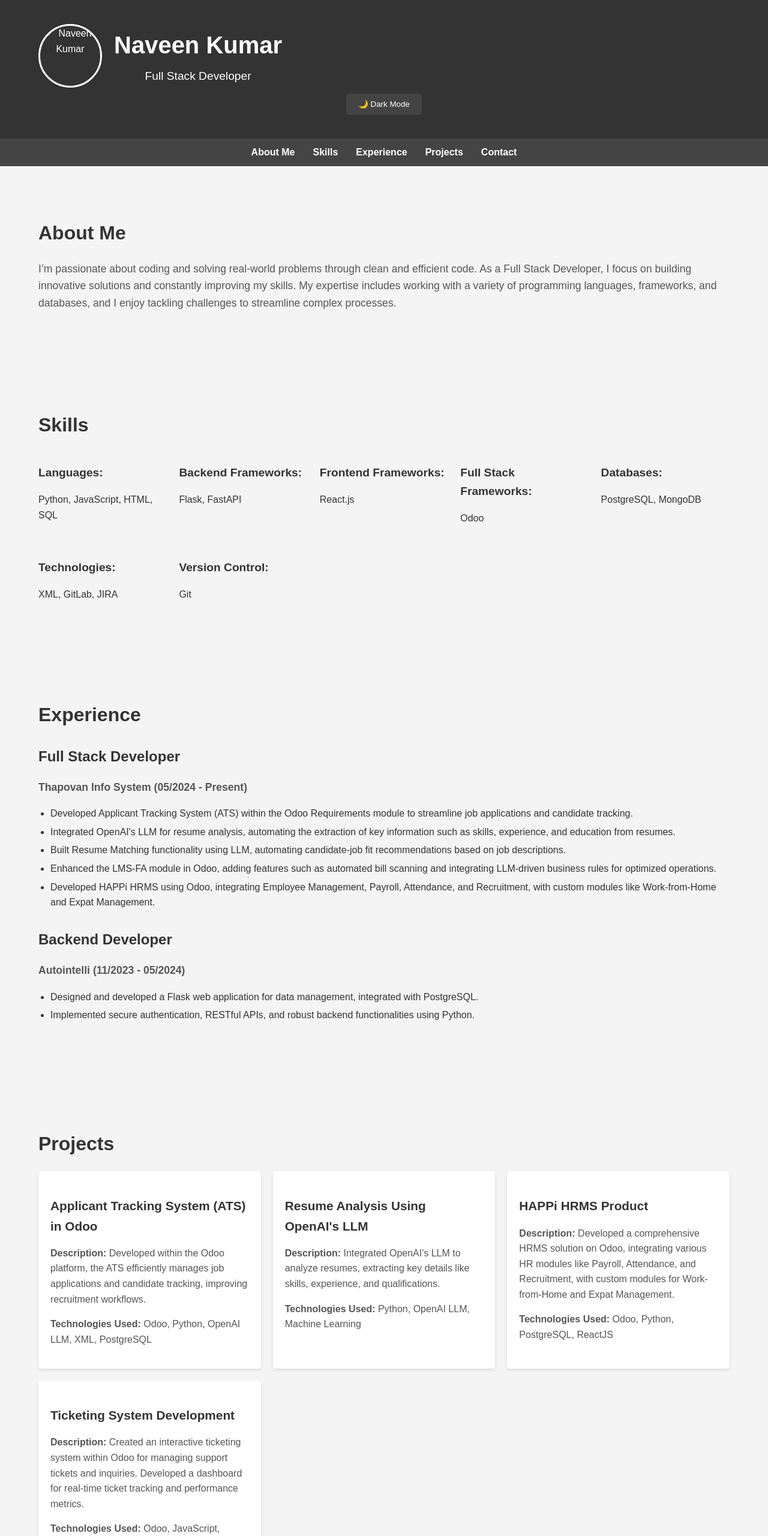
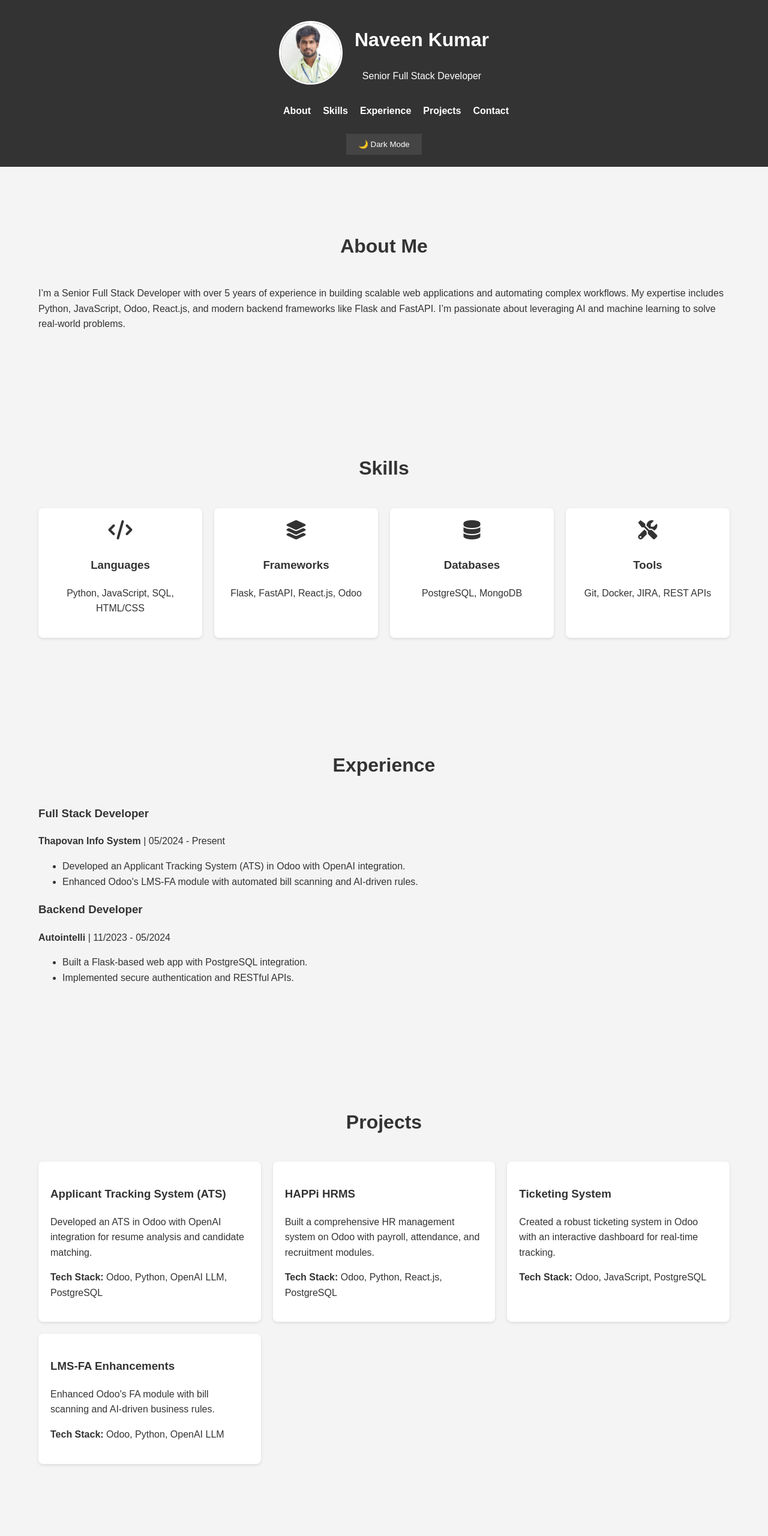
Before and after one commit to Naveenkumar2527/portfolio, a plain HTML site: page index.html in a window 1280 px wide. Shown: the top 2560 px of the page at 60% size. Drawn offline with Linux system fonts and the light colour scheme.

Commit message:
intial commit

```diff
--- a/index.html
+++ b/index.html
@@ -3,173 +3,135 @@
 <head>
     <meta charset="UTF-8">
     <meta name="viewport" content="width=device-width, initial-scale=1.0">
-    <title>Naveen Kumar - Full Stack Developer</title>
+    <title>Naveen Kumar - Senior Full Stack Developer</title>
+    <link rel="stylesheet" href="https://cdnjs.cloudflare.com/ajax/libs/font-awesome/6.0.0/css/all.min.css">
     <link rel="stylesheet" href="styles.css">
-    <link rel="stylesheet" href="https://cdnjs.cloudflare.com/ajax/libs/font-awesome/6.0.0/css/all.min.css">
 </head>
 <body>
+    <!-- Header Section -->
     <header>
         <div class="container">
             <div class="profile">
                 <img src="profile.jpg" alt="Naveen Kumar" class="profile-photo">
                 <div>
                     <h1>Naveen Kumar</h1>
-                    <p>Full Stack Developer</p>
+                    <p>Senior Full Stack Developer</p>
                 </div>
             </div>
+            <nav>
+                <ul>
+                    <li><a href="#about">About</a></li>
+                    <li><a href="#skills">Skills</a></li>
+                    <li><a href="#experience">Experience</a></li>
+                    <li><a href="#projects">Projects</a></li>
+                    <li><a href="#contact">Contact</a></li>
+                </ul>
+            </nav>
             <button id="toggle-dark-mode">🌙 Dark Mode</button>
         </div>
     </header>
 
-    <nav>
-        <ul>
-            <li><a href="#about">About Me</a></li>
-            <li><a href="#skills">Skills</a></li>
-            <li><a href="#experience">Experience</a></li>
-            <li><a href="#projects">Projects</a></li>
-            <li><a href="#contact">Contact</a></li>
-        </ul>
-    </nav>
-
+    <!-- About Section -->
     <section id="about" class="section">
         <div class="container">
             <h2>About Me</h2>
-            <p>I’m passionate about coding and solving real-world problems through clean and efficient code. As a Full Stack Developer, I focus on building innovative solutions and constantly improving my skills. My expertise includes working with a variety of programming languages, frameworks, and databases, and I enjoy tackling challenges to streamline complex processes.</p>
+            <p>I’m a Senior Full Stack Developer with over 5 years of experience in building scalable web applications and automating complex workflows. My expertise includes Python, JavaScript, Odoo, React.js, and modern backend frameworks like Flask and FastAPI. I’m passionate about leveraging AI and machine learning to solve real-world problems.</p>
         </div>
     </section>
 
+    <!-- Skills Section -->
     <section id="skills" class="section">
         <div class="container">
             <h2>Skills</h2>
             <div class="skills-grid">
-                <div>
-                    <h3>Languages:</h3>
+                <div class="skill">
+                    <i class="fas fa-code"></i>
+                    <h3>Languages</h3>
+                    <p>Python, JavaScript, SQL, HTML/CSS</p>
+                </div>
+                <div class="skill">
+                    <i class="fas fa-layer-group"></i>
+                    <h3>Frameworks</h3>
+                    <p>Flask, FastAPI, React.js, Odoo</p>
+                </div>
+                <div class="skill">
+                    <i class="fas fa-database"></i>
+                    <h3>Databases</h3>
+                    <p>PostgreSQL, MongoDB</p>
+                </div>
+                <div class="skill">
+                    <i class="fas fa-tools"></i>
+                    <h3>Tools</h3>
+                    <p>Git, Docker, JIRA, REST APIs</p>
+                </div>
+            </div>
+        </div>
+    </section>
+
+    <!-- Experience Section -->
+    <section id="experience" class="section">
+        <div class="container">
+            <h2>Experience</h2>
+            <div class="timeline">
+                <div class="timeline-item">
+                    <h3>Full Stack Developer</h3>
+                    <p><strong>Thapovan Info System</strong> | 05/2024 - Present</p>
                     <ul>
-                        <li>Python, JavaScript, HTML, SQL</li>
+                        <li>Developed an Applicant Tracking System (ATS) in Odoo with OpenAI integration.</li>
+                        <li>Enhanced Odoo's LMS-FA module with automated bill scanning and AI-driven rules.</li>
                     </ul>
                 </div>
-                <div>
-                    <h3>Backend Frameworks:</h3>
+                <div class="timeline-item">
+                    <h3>Backend Developer</h3>
+                    <p><strong>Autointelli</strong> | 11/2023 - 05/2024</p>
                     <ul>
-                        <li>Flask, FastAPI</li>
-                    </ul>
-                </div>
-                <div>
-                    <h3>Frontend Frameworks:</h3>
-                    <ul>
-                        <li>React.js</li>
-                    </ul>
-                </div>
-                <div>
-                    <h3>Full Stack Frameworks:</h3>
-                    <ul>
-                        <li>Odoo</li>
-                    </ul>
-                </div>
-                <div>
-                    <h3>Databases:</h3>
-                    <ul>
-                        <li>PostgreSQL, MongoDB</li>
-                    </ul>
-                </div>
-                <div>
-                    <h3>Technologies:</h3>
-                    <ul>
-                        <li>XML, GitLab, JIRA</li>
-                    </ul>
-                </div>
-                <div>
-                    <h3>Version Control:</h3>
-                    <ul>
-                        <li>Git</li>
+                        <li>Built a Flask-based web app with PostgreSQL integration.</li>
+                        <li>Implemented secure authentication and RESTful APIs.</li>
                     </ul>
                 </div>
             </div>
         </div>
     </section>
 
-    <section id="experience" class="section">
-        <div class="container">
-            <h2>Experience</h2>
-            <div class="experience-item">
-                <h3>Full Stack Developer</h3>
-                <p><strong>Thapovan Info System (05/2024 - Present)</strong></p>
-                <ul>
-                    <li>Developed Applicant Tracking System (ATS) within the Odoo Requirements module to streamline job applications and candidate tracking.</li>
-                    <li>Integrated OpenAI's LLM for resume analysis, automating the extraction of key information such as skills, experience, and education from resumes.</li>
-                    <li>Built Resume Matching functionality using LLM, automating candidate-job fit recommendations based on job descriptions.</li>
-                    <li>Enhanced the LMS-FA module in Odoo, adding features such as automated bill scanning and integrating LLM-driven business rules for optimized operations.</li>
-                    <li>Developed HAPPi HRMS using Odoo, integrating Employee Management, Payroll, Attendance, and Recruitment, with custom modules like Work-from-Home and Expat Management.</li>
-                </ul>
-            </div>
-
-            <div class="experience-item">
-                <h3>Backend Developer</h3>
-                <p><strong>Autointelli (11/2023 - 05/2024)</strong></p>
-                <ul>
-                    <li>Designed and developed a Flask web application for data management, integrated with PostgreSQL.</li>
-                    <li>Implemented secure authentication, RESTful APIs, and robust backend functionalities using Python.</li>
-                </ul>
-            </div>
-        </div>
-    </section>
-
+    <!-- Projects Section -->
     <section id="projects" class="section">
         <div class="container">
             <h2>Projects</h2>
             <div class="projects-grid">
                 <div class="project">
-                    <h3>Applicant Tracking System (ATS) in Odoo</h3>
-                    <p><strong>Description:</strong> Developed within the Odoo platform, the ATS efficiently manages job applications and candidate tracking, improving recruitment workflows.</p>
-                    <p><strong>Technologies Used:</strong> Odoo, Python, OpenAI LLM, XML, PostgreSQL</p>
+                    <h3>Applicant Tracking System (ATS)</h3>
+                    <p>Developed an ATS in Odoo with OpenAI integration for resume analysis and candidate matching.</p>
+                    <p><strong>Tech Stack:</strong> Odoo, Python, OpenAI LLM, PostgreSQL</p>
                 </div>
-
                 <div class="project">
-                    <h3>Resume Analysis Using OpenAI's LLM</h3>
-                    <p><strong>Description:</strong> Integrated OpenAI's LLM to analyze resumes, extracting key details like skills, experience, and qualifications.</p>
-                    <p><strong>Technologies Used:</strong> Python, OpenAI LLM, Machine Learning</p>
+                    <h3>HAPPi HRMS</h3>
+                    <p>Built a comprehensive HR management system on Odoo with payroll, attendance, and recruitment modules.</p>
+                    <p><strong>Tech Stack:</strong> Odoo, Python, React.js, PostgreSQL</p>
                 </div>
-
                 <div class="project">
-                    <h3>HAPPi HRMS Product</h3>
-                    <p><strong>Description:</strong> Developed a comprehensive HRMS solution on Odoo, integrating various HR modules like Payroll, Attendance, and Recruitment, with custom modules for Work-from-Home and Expat Management.</p>
-                    <p><strong>Technologies Used:</strong> Odoo, Python, PostgreSQL, ReactJS</p>
+                    <h3>Ticketing System</h3>
+                    <p>Created a robust ticketing system in Odoo with an interactive dashboard for real-time tracking.</p>
+                    <p><strong>Tech Stack:</strong> Odoo, JavaScript, PostgreSQL</p>
                 </div>
-
                 <div class="project">
-                    <h3>Ticketing System Development</h3>
-                    <p><strong>Description:</strong> Created an interactive ticketing system within Odoo for managing support tickets and inquiries. Developed a dashboard for real-time ticket tracking and performance metrics.</p>
-                    <p><strong>Technologies Used:</strong> Odoo, JavaScript, PostgreSQL</p>
+                    <h3>LMS-FA Enhancements</h3>
+                    <p>Enhanced Odoo's FA module with bill scanning and AI-driven business rules.</p>
+                    <p><strong>Tech Stack:</strong> Odoo, Python, OpenAI LLM</p>
                 </div>
             </div>
         </div>
     </section>
 
+    <!-- Contact Section -->
     <section id="contact" class="section">
         <div class="container">
             <h2>Contact</h2>
-            <p>If you'd like to get in touch, feel free to reach out via email or LinkedIn.</p>
+            <p>Let’s connect and build something amazing together!</p>
             <ul class="contact-info">
                 <li><i class="fas fa-envelope"></i> <a href="mailto:naveenkumardgl2000@gmail.com">naveenkumardgl2000@gmail.com</a></li>
                 <li><i class="fas fa-phone"></i> +9597672778</li>
-                <li><i class="fas fa-map-marker-alt"></i> Anand</li>
+                <li><i class="fas fa-map-marker-alt"></i> Chennai, India</li>
             </ul>
-
-            <h3>References</h3>
-            <div class="references">
-                <p><strong>Mohamed Yahiya</strong></p>
-                <ul>
-                    <li>Project Manager, Thapovan Info System</li>
-                    <li><i class="fas fa-phone"></i> 8608412877</li>
-                </ul>
-
-                <p><strong>Project Manager, Autointelli</strong></p>
-                <ul>
-                    <li><i class="fas fa-phone"></i> +1-571-426-9715</li>
-                </ul>
-            </div>
-
-            <h3>Social Links</h3>
             <ul class="social-links">
                 <li><a href="https://www.linkedin.com/in/naveen-kumar-7896ba228"><i class="fab fa-linkedin"></i> LinkedIn</a></li>
                 <li><a href="https://github.com/Naveenkumar2527"><i class="fab fa-github"></i> GitHub</a></li>
@@ -178,12 +140,14 @@
         </div>
     </section>
 
+    <!-- Footer -->
     <footer>
         <div class="container">
             <p>&copy; <span id="current-year"></span> Naveen Kumar. All rights reserved.</p>
         </div>
     </footer>
 
+    <!-- Scripts -->
     <script src="script.js"></script>
 </body>
 </html>
--- a/script.js
+++ b/script.js
@@ -4,39 +4,18 @@ const body = document.body;
 
 toggleDarkMode.addEventListener('click', () => {
     body.classList.toggle('dark-mode');
-    if (body.classList.contains('dark-mode')) {
-        toggleDarkMode.textContent = '☀️ Light Mode';
-    } else {
-        toggleDarkMode.textContent = '🌙 Dark Mode';
-    }
+    toggleDarkMode.textContent = body.classList.contains('dark-mode') ? '☀️ Light Mode' : '🌙 Dark Mode';
 });
 
-// Smooth Scroll for Navigation Links
+// Update Current Year in Footer
+document.getElementById('current-year').textContent = new Date().getFullYear();
+
+// Smooth Scrolling
 document.querySelectorAll('nav ul li a').forEach(anchor => {
     anchor.addEventListener('click', function (e) {
         e.preventDefault();
-        const targetId = this.getAttribute('href').substring(1);
-        const targetSection = document.getElementById(targetId);
-        targetSection.scrollIntoView({ behavior: 'smooth', block: 'start' });
+        document.querySelector(this.getAttribute('href')).scrollIntoView({
+            behavior: 'smooth'
+        });
     });
 });
-
-// Scroll Animations
-const sections = document.querySelectorAll('.section');
-
-const checkVisibility = () => {
-    sections.forEach(section => {
-        const sectionTop = section.getBoundingClientRect().top;
-        const sectionBottom = section.getBoundingClientRect().bottom;
-        if (sectionTop < window.innerHeight * 0.75 && sectionBottom > 0) {
-            section.classList.add('visible');
-        }
-    });
-};
-
-window.addEventListener('scroll', checkVisibility);
-window.addEventListener('load', checkVisibility);
-
-// Dynamic Year in Footer
-const currentYear = new Date().getFullYear();
-document.getElementById('current-year').textContent = currentYear;
--- a/styles.css
+++ b/styles.css
@@ -9,11 +9,15 @@ body {
     transition: background-color 0.3s, color 0.3s;
 }
 
+body.dark-mode {
+    background-color: #121212;
+    color: #e0e0e0;
+}
+
 .container {
     width: 90%;
     max-width: 1200px;
     margin: 0 auto;
-    padding: 20px;
 }
 
 /* Header */
@@ -24,14 +28,22 @@ header {
     text-align: center;
 }
 
-header h1 {
-    margin: 0;
-    font-size: 2.5rem;
+header.dark-mode {
+    background: #1f1f1f;
 }
 
-header p {
-    margin: 5px 0 0;
-    font-size: 1.2rem;
+.profile {
+    display: flex;
+    align-items: center;
+    justify-content: center;
+    gap: 20px;
+}
+
+.profile-photo {
+    width: 100px;
+    height: 100px;
+    border-radius: 50%;
+    border: 3px solid #fff;
 }
 
 #toggle-dark-mode {
@@ -41,57 +53,58 @@ header p {
     padding: 10px 20px;
     cursor: pointer;
     margin-top: 10px;
-    border-radius: 5px;
-    transition: background 0.3s;
-}
-
-#toggle-dark-mode:hover {
-    background: #555;
 }
 
 /* Navigation */
-nav {
-    background: #444;
-    padding: 10px 0;
-}
-
 nav ul {
     list-style: none;
-    padding: 0;
-    margin: 0;
     display: flex;
     justify-content: center;
-}
-
-nav ul li {
-    margin: 0 15px;
+    gap: 20px;
 }
 
 nav ul li a {
     color: #fff;
     text-decoration: none;
     font-weight: bold;
-    transition: color 0.3s;
 }
 
-nav ul li a:hover {
-    color: #ff6347;
+/* Hero Section */
+#hero {
+    background: #007BFF;
+    color: #fff;
+    padding: 100px 0;
+    text-align: center;
+}
+
+#hero h2 {
+    font-size: 2.5em;
+    margin-bottom: 20px;
+}
+
+#hero p {
+    font-size: 1.2em;
+    margin-bottom: 30px;
+}
+
+#hero .btn {
+    background: #fff;
+    color: #007BFF;
+    padding: 10px 20px;
+    text-decoration: none;
+    border-radius: 5px;
+    font-weight: bold;
 }
 
 /* Sections */
 .section {
-    padding: 40px 0;
+    padding: 80px 0;
 }
 
 .section h2 {
-    font-size: 2rem;
-    margin-bottom: 20px;
-    color: #333;
-}
-
-.section p {
-    font-size: 1.1rem;
-    color: #555;
+    text-align: center;
+    margin-bottom: 40px;
+    font-size: 2em;
 }
 
 /* Skills Grid */
@@ -101,42 +114,22 @@ nav ul li a:hover {
     gap: 20px;
 }
 
-.skills-grid h3 {
-    font-size: 1.2rem;
-    margin-bottom: 10px;
+.skill {
+    background: #fff;
+    padding: 20px;
+    border-radius: 8px;
+    text-align: center;
+    box-shadow: 0 2px 5px rgba(0, 0, 0, 0.1);
 }
 
-.skills-grid ul {
-    list-style: none;
-    padding: 0;
+.skill.dark-mode {
+    background: #1f1f1f;
+    color: #e0e0e0;
 }
 
-.skills-grid ul li {
-    margin: 5px 0;
-}
-
-/* Experience */
-.experience-item {
-    margin-bottom: 30px;
-}
-
-.experience-item h3 {
-    font-size: 1.5rem;
+.skill i {
+    font-size: 2em;
     margin-bottom: 10px;
-}
-
-.experience-item p {
-    font-size: 1.1rem;
-    color: #555;
-}
-
-.experience-item ul {
-    list-style: disc;
-    padding-left: 20px;
-}
-
-.experience-item ul li {
-    margin: 5px 0;
 }
 
 /* Projects Grid */
@@ -149,52 +142,27 @@ nav ul li a:hover {
 .project {
     background: #fff;
     padding: 20px;
-    border-radius: 5px;
+    border-radius: 8px;
     box-shadow: 0 2px 5px rgba(0, 0, 0, 0.1);
 }
 
-.project h3 {
-    font-size: 1.3rem;
-    margin-bottom: 10px;
+.project.dark-mode {
+    background: #1f1f1f;
+    color: #e0e0e0;
 }
 
-.project p {
-    font-size: 1rem;
-    color: #555;
-}
-
-/* Contact */
-.contact-info {
+/* Contact Section */
+.contact-info, .social-links {
     list-style: none;
     padding: 0;
 }
 
-.contact-info li {
+.contact-info li, .social-links li {
     margin: 10px 0;
-    font-size: 1.1rem;
 }
 
-.contact-info i {
+.contact-info i, .social-links i {
     margin-right: 10px;
-    color: #333;
-}
-
-.social-links {
-    list-style: none;
-    padding: 0;
-    display: flex;
-    gap: 15px;
-}
-
-.social-links a {
-    color: #333;
-    text-decoration: none;
-    font-size: 1.1rem;
-    transition: color 0.3s;
-}
-
-.social-links a:hover {
-    color: #ff6347;
 }
 
 /* Footer */
@@ -203,66 +171,8 @@ footer {
     color: #fff;
     text-align: center;
     padding: 20px 0;
-    margin-top: 40px;
 }
 
-/* Dark Mode */
-body.dark-mode {
-    background-color: #333;
-    color: #f4f4f4;
+footer.dark-mode {
+    background: #1f1f1f;
 }
-
-.dark-mode .section h2,
-.dark-mode .section p,
-.dark-mode .project h3,
-.dark-mode .project p,
-.dark-mode .contact-info i,
-.dark-mode .social-links a {
-    color: #f4f4f4;
-}
-
-.dark-mode .project {
-    background: #444;
-    color: #f4f4f4;
-}
-
-.dark-mode nav ul li a,
-.dark-mode .social-links a {
-    color: #f4f4f4;
-}
-
-.dark-mode nav ul li a:hover,
-.dark-mode .social-links a:hover {
-    color: #ff6347;
-}
-/* Profile Photo */
-.profile {
-    display: flex;
-    align-items: center;
-    gap: 20px;
-}
-
-.profile-photo {
-    width: 100px;
-    height: 100px;
-    border-radius: 50%;
-    border: 3px solid #fff;
-    box-shadow: 0 2px 5px rgba(0, 0, 0, 0.1);
-}
-
-/* Smooth Scroll */
-html {
-    scroll-behavior: smooth;
-}
-
-/* Scroll Animations */
-.section {
-    opacity: 0;
-    transform: translateY(20px);
-    transition: opacity 0.6s ease-out, transform 0.6s ease-out;
-}
-
-.section.visible {
-    opacity: 1;
-    transform: translateY(0);
-}
```
Also changed, not shown: profile.jpg (added).
